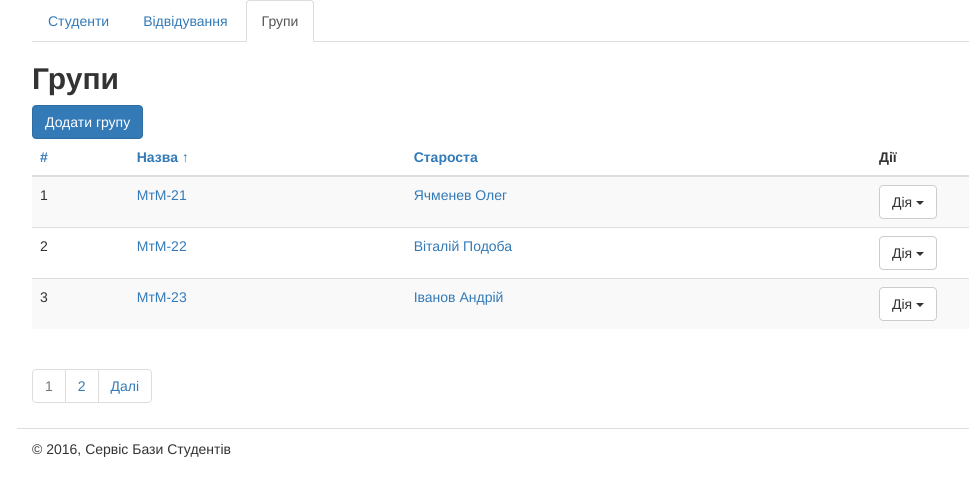
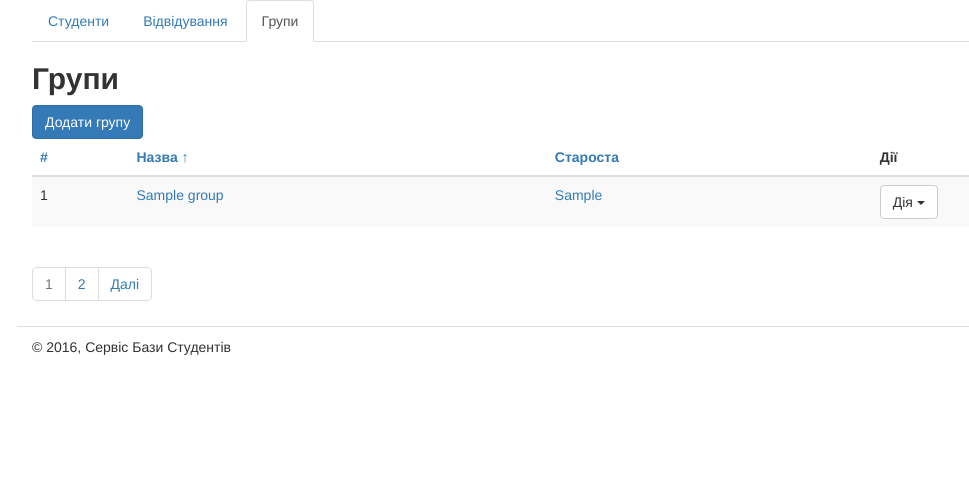
Before and after one commit to PyDev777/studentsdb, a Django app: template students/templates/students/groups_list.html in a window 1280 px wide. Shown: the part 70-566 px from the top of the page, without its empty margins (38-1007 px from the left). Run offline with Django 3.2, Linux system fonts and the light colour scheme; the template is opened without the code that fills it: most values are stand-ins (such as "Sample title", 1, 10 or a date in 2020); some libraries are stand-ins or nearby versions.

Commit message:
add dynamical to groups_list.html

```diff
--- a/students/templates/students/groups_list.html
+++ b/students/templates/students/groups_list.html
@@ -1,3 +1,5 @@
+{% load static from staticfiles %}
+
 <!DOCTYPE html>
 <html lang="uk">
 <head>
@@ -18,7 +20,7 @@
       <script src="https://oss.maxcdn.com/respond/1.4.2/respond.min.js"></script>
     <![endif]-->
 
-    <link rel="stylesheet" href="../../static/css/main.css">
+    <link rel="stylesheet" href="{% static "css/main.css" %}">
 </head>
 
 <body>
@@ -47,15 +49,9 @@
         <div class="row" id="sub-header">
             <div class="col-xs-12">
                 <ul class="nav nav-tabs" role="tablist">
-                    <li role="presentation">
-                        <a href="#">Студенти</a>
-                    </li>
-                    <li role="presentation">
-                        <a href="#">Відвідування</a>
-                    </li>
-                    <li role="presentation" class="active">
-                        <a href="#">Групи</a>
-                    </li>
+                    <li role="presentation"><a href="{% url "home" %}">Студенти</a></li>
+                    <li role="presentation"><a href="/journal">Відвідування</a></li>
+                    <li role="presentation" class="active"><a href="{% url "groups" %}">Групи</a></li>
                 </ul>
             </div>
         </div>
@@ -68,7 +64,7 @@
                 <h2>Групи</h2>
 
                 <!-- Add Group Button -->
-                <a class="btn btn-primary" href="#">Додати групу</a>
+                <a class="btn btn-primary" href="{% url "groups_add" %}">Додати групу</a>
 
                 <!-- Start Groups Listing -->
                 <table class="table table-hover table-striped">
@@ -81,60 +77,28 @@
                     </tr>
                     </thead>
                     <tbody>
+
+                    {% for group in groups %}
                     <tr>
-                        <td>1</td>
-                        <td><a title="Редагувати" href="#">МтМ-21</a></td>
-                        <td><a title="Редагувати" href="#">Ячменев Олег</a></td>
+                        <td>{{ forloop.counter }}</td>
+                        <td><a title="Редагувати" href="#">{{ group.group_name }}</a></td>
+                        <td><a title="Редагувати" href="#">{{ group.group_leader }}</a></td>
                         <td>
                             <div class="btn-group">
                                 <button type="button" class="btn btn-default dropdown-toggle" data-toggle="dropdown" aria-haspopup="true" aria-expanded="false">
                                     Дія <span class="caret"></span>
                                 </button>
                                 <ul class="dropdown-menu dropdown-menu-right">
-                                  <li><a href="#">Редагувати</a></li>
-                                  <li><a href="#">Відвідування</a></li>
+                                    <li><a href="{% url "groups_edit" group.id %}">Редагувати</a></li>
+                                    <li><a href="/journal/{{ group.id }}">Відвідування</a></li>
                                     <li role="separator" class="divider"></li>
-                                  <li><a href="#">Видалити</a></li>
+                                    <li><a href="{% url "groups_delete" group.id %}">Видалити</a></li>
                                 </ul>
                             </div>
                         </td>
                     </tr>
-                    <tr>
-                        <td>2</td>
-                        <td><a title="Редагувати" href="#">МтМ-22</a></td>
-                        <td><a title="Редагувати" href="#">Віталій Подоба</a></td>
-                        <td>
-                          <div class="btn-group">
-                              <button type="button" class="btn btn-default dropdown-toggle" data-toggle="dropdown" aria-haspopup="true" aria-expanded="false">
-                                  Дія <span class="caret"></span>
-                              </button>
-                              <ul class="dropdown-menu dropdown-menu-right">
-                                  <li><a href="#">Редагувати</a></li>
-                                  <li><a href="#">Відвідування</a></li>
-                                  <li role="separator" class="divider"></li>
-                                  <li><a href="#">Видалити</a></li>
-                              </ul>
-                          </div>
-                        </td>
-                    </tr>
-                    <tr>
-                        <td>3</td>
-                        <td><a title="Редагувати" href="#">МтМ-23</a></td>
-                        <td><a title="Редагувати" href="#">Іванов Андрій</a></td>
-                        <td>
-                          <div class="btn-group">
-                              <button type="button" class="btn btn-default dropdown-toggle" data-toggle="dropdown" aria-haspopup="true" aria-expanded="false">
-                                  Дія <span class="caret"></span>
-                              </button>
-                              <ul class="dropdown-menu dropdown-menu-right">
-                                  <li><a href="#">Редагувати</a></li>
-                                  <li><a href="#">Відвідування</a></li>
-                                  <li role="separator" class="divider"></li>
-                                  <li><a href="#">Видалити</a></li>
-                              </ul>
-                          </div>
-                        </td>
-                    </tr>
+                    {% endfor %}
+
                     </tbody>
                 </table>
                 <nav>
```
Also changed, not shown: students/views.py (+12 -1 lines). Lines whose indentation alone changed are shown as unchanged.
